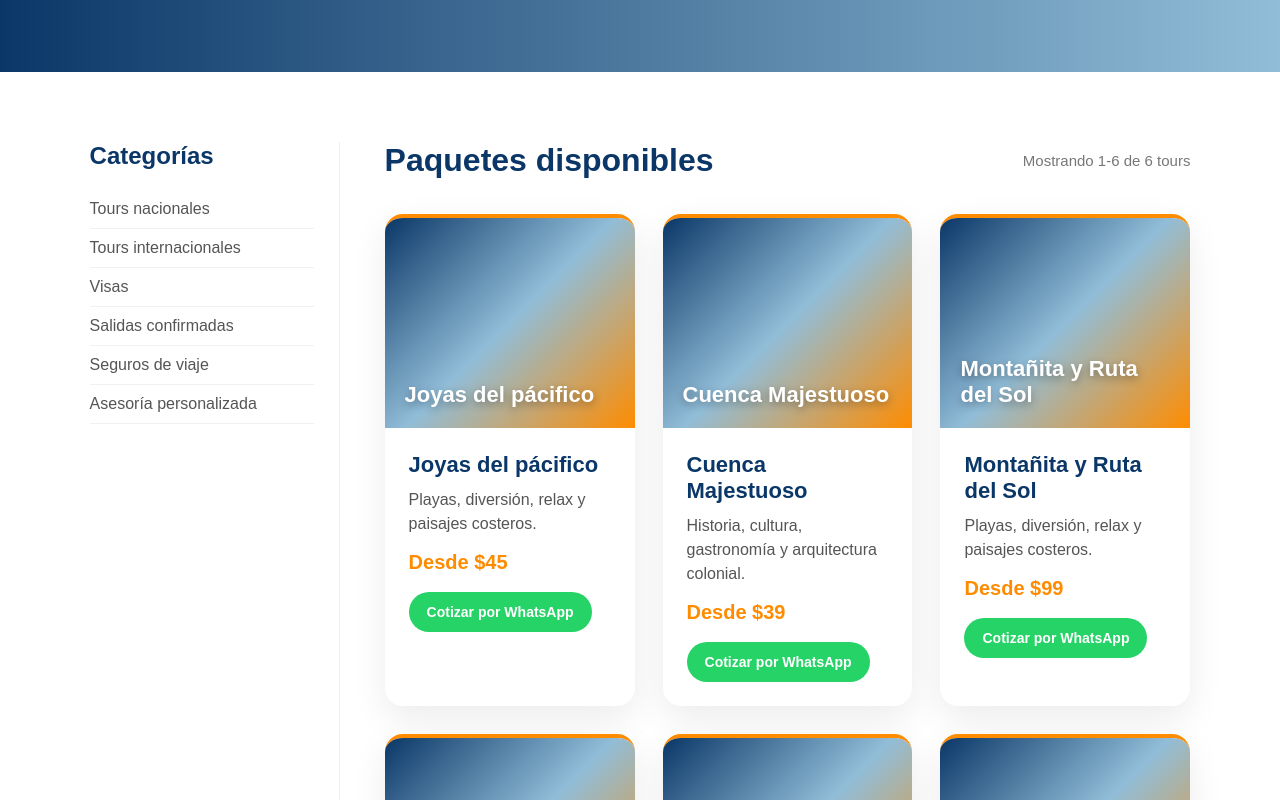
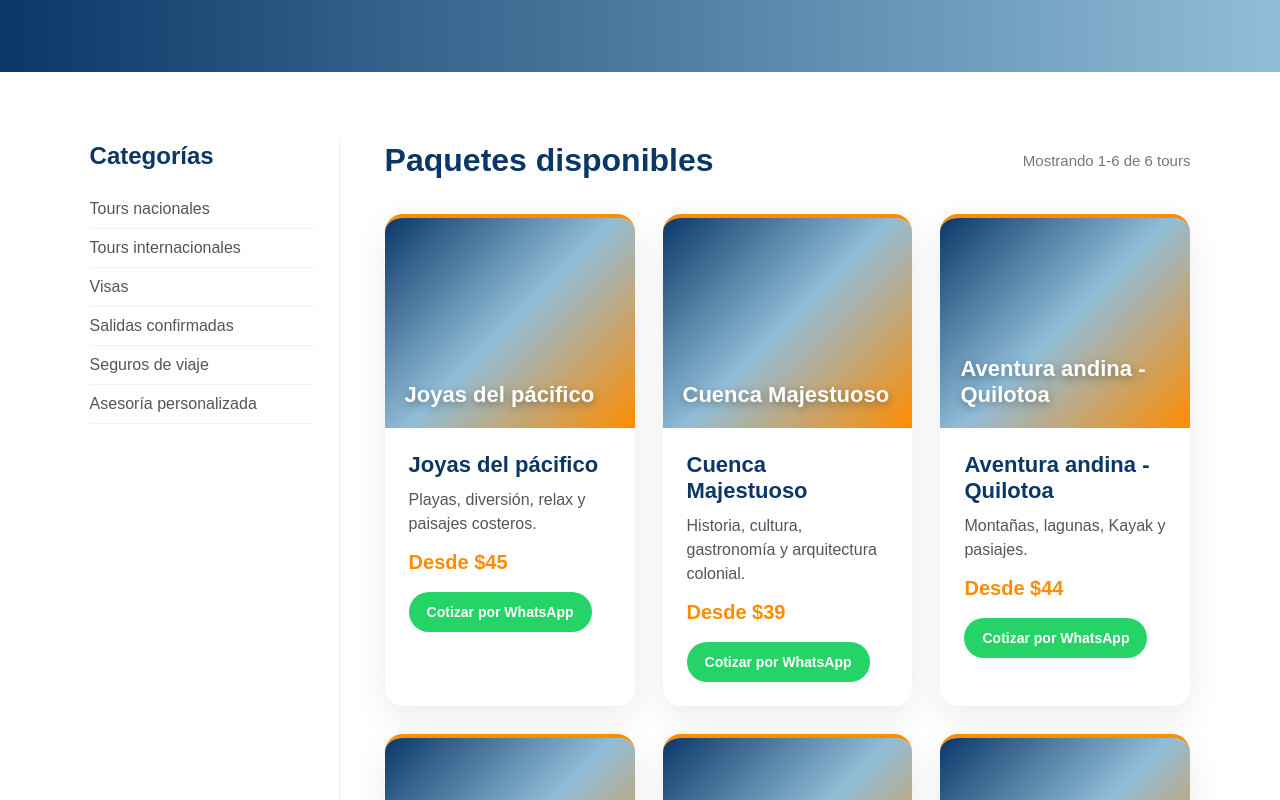
Before and after one commit to InfoKT23/Kala_Travel_pagina, a Next.js app: page /tours-nacionales in a window 1280 px wide. Shown: the part 432-1232 px from the top of the page. Built offline with nearby package versions, Linux system fonts and the light colour scheme.

Commit message:
Cambio de precio Quilotoa

```diff
--- a/app/tours-nacionales/page.jsx
+++ b/app/tours-nacionales/page.jsx
@@ -10,9 +10,9 @@ const toursNacionales = [
     descripcion: "Historia, cultura, gastronomía y arquitectura colonial.",
   },
   {
-    nombre: "Montañita y Ruta del Sol",
-    precio: "Desde $99",
-    descripcion: "Playas, diversión, relax y paisajes costeros.",
+    nombre: "Aventura andina - Quilotoa",
+    precio: "Desde $44",
+    descripcion: "Montañas, lagunas, Kayak y pasiajes.",
   },
   {
     nombre: "Quito y Mitad del Mundo",
```
